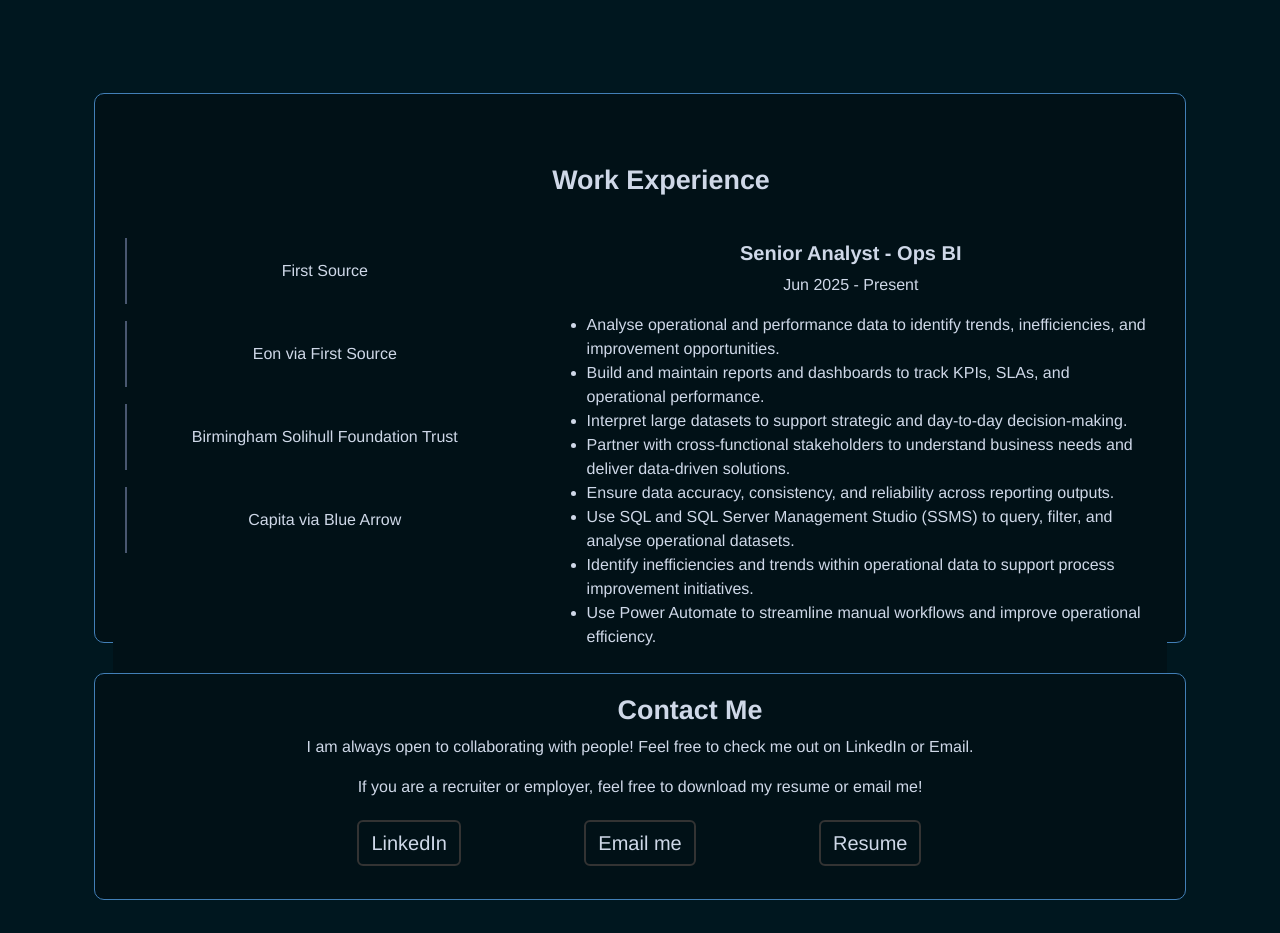
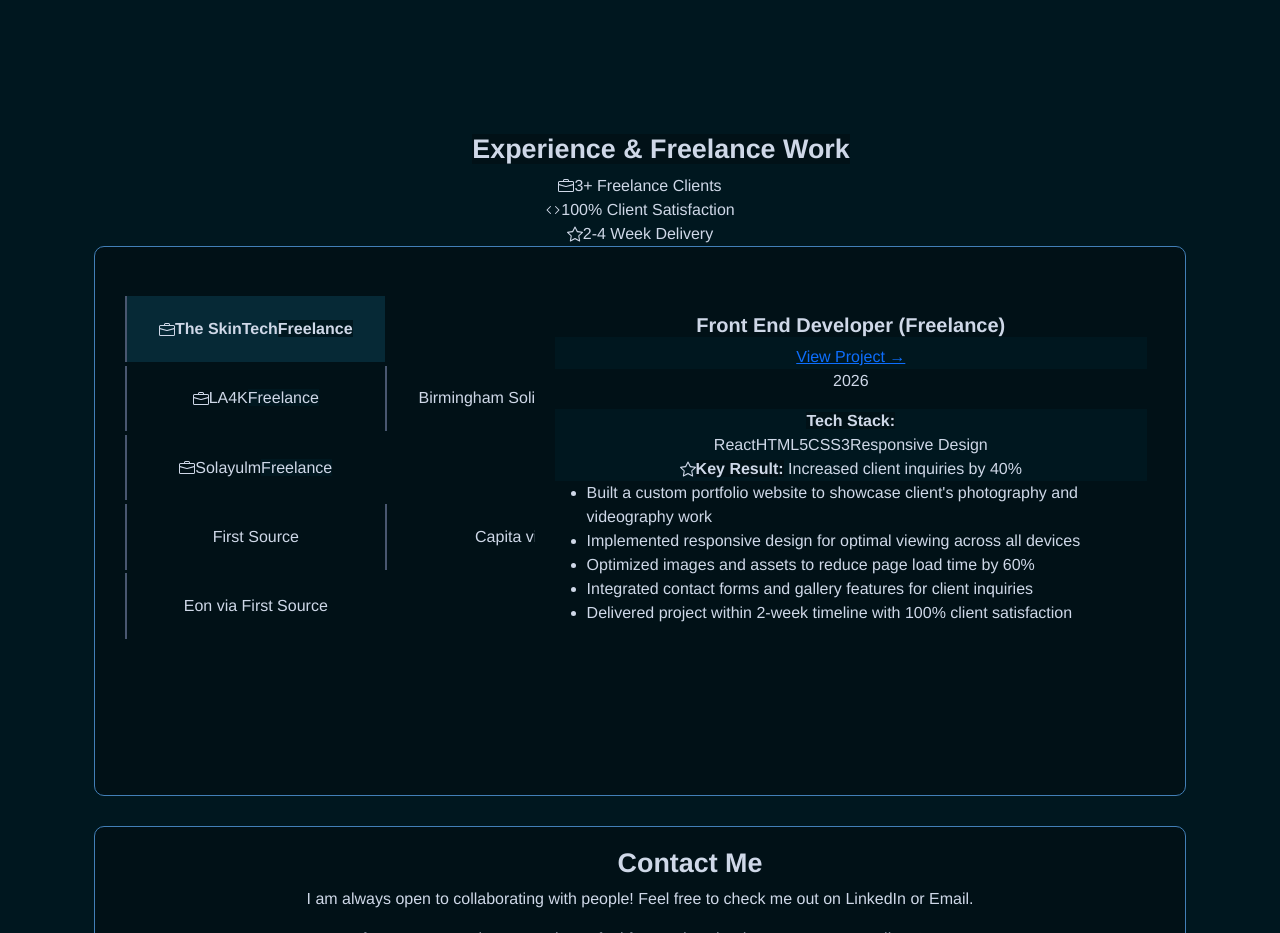
Before and after one commit to DanilleH22/portfolio, a React (Create React App) app: page / in a window 1280 px wide. Shown: the part 8980-9913 px from the top of the page. Built offline with nearby package versions, Linux system fonts and the light colour scheme.

Commit message:
Update experience to show freelance experiences

```diff
--- a/src/pages/Experience.js
+++ b/src/pages/Experience.js
@@ -4,19 +4,70 @@ import Nav from 'react-bootstrap/Nav';
 import Row from 'react-bootstrap/Row';
 import Tab from 'react-bootstrap/Tab';
 import styles from "../styles/Experience.module.css";
-import { useState } from 'react';
+import { useState, useEffect } from 'react';
 import ScrollAnimation from '../components/ScrollAnimation';
+import { Briefcase, Code, Star } from 'react-bootstrap-icons';;
 
 function Experience() {
 
+  // NEW: Freelance/Client work data (connects to your projects)
+  const freelanceData = [
+    {
+      job: "The SkinTech",
+      role: "Front End Developer (Freelance)",
+      description: [
+        "Built a custom portfolio website to showcase client's photography and videography work",
+        "Implemented responsive design for optimal viewing across all devices",
+        "Optimized images and assets to reduce page load time by 60%",
+        "Integrated contact forms and gallery features for client inquiries",
+        "Delivered project within 2-week timeline with 100% client satisfaction"
+      ],
+      date: "2026",
+      projectLink: "https://skintech-website.webflow.io/",
+      technologies: ["React", "HTML5", "CSS3", "Responsive Design"],
+      result: "Increased client inquiries by 40%",
+      isFreelance: true
+    },
+    {
+      job: "LA4K",
+      role: "Front End Developer (Freelance)",
+      description: [
+        "Built a custom portfolio website to showcase client's photography and videography work",
+        "Implemented responsive design for optimal viewing across all devices",
+        "Optimized images and assets to reduce page load time by 60%",
+        "Integrated contact forms and gallery features for client inquiries",
+        "Delivered project within 2-week timeline with 100% client satisfaction"
+      ],
+      date: "2026",
+      projectLink: "https://la4k.co.uk",
+      technologies: ["React", "HTML5", "CSS3", "Responsive Design"],
+      result: "Increased client inquiries by 40%",
+      isFreelance: true
+    },
+    {
+      job: "Solayulm",
+      role: "Full Stack Developer (Freelance)",
+      description: [
+        "Developed a sustainability-focused blog platform to scale from 100 to 10,000 monthly visitors",
+        "Implemented SEO best practices improving search ranking by 85%",
+        "Created responsive layouts and optimized performance across devices",
+        "Built custom React components for dynamic content display",
+        "Provided ongoing maintenance and feature updates post-launch"
+      ],
+      date: "2026",
+      projectLink: "https://solayulm.co.uk",
+      technologies: ["React", "HTML5", "CSS3", "SEO Optimization"],
+      result: "Bounce rate decreased by 45%",
+      isFreelance: true
+    }
+  ];
 
-
-  let data = [
+  // Your existing employment data
+  let employmentData = [
     {
       job: "First Source",
       role: "Senior Analyst - Ops BI",
       description: [
-
         "Analyse operational and performance data to identify trends, inefficiencies, and improvement opportunities.",
         "Build and maintain reports and dashboards to track KPIs, SLAs, and operational performance.",
         "Interpret large datasets to support strategic and day-to-day decision-making.",
@@ -26,42 +77,59 @@ function Experience() {
         "Identify inefficiencies and trends within operational data to support process improvement initiatives.",
         "Use Power Automate to streamline manual workflows and improve operational efficiency.",
       ],
-                date: "Jun 2025 - Present"
+      date: "Jun 2025 - Present",
+      isFreelance: false
     },
     {
       job: "Eon via First Source",
       role: "Customer Service Representative",
       description: [
-                  "Managed and updated customer information in company database, ensuring accuracy and data integrity." ,
+        "Managed and updated customer information in company database, ensuring accuracy and data integrity.",
         "Created and maintained documentation for common customer issues.",
         "Collaborated with the team to identify and implement process improvements that increased efficiency and customer satisfaction",
       ],
-                date: "Nov 2023-Jun 2025"
+      date: "Nov 2023 - Jun 2025",
+      isFreelance: false
     },
     {
       job: "Birmingham Solihull Foundation Trust",
       role: "Healthcare Assistant",
       description: [
-                "Analyzed patients conditions to determine appropriate mental health interventions, while implementing effective solutions for managing patient crises." ,
+        "Analyzed patients conditions to determine appropriate mental health interventions, while implementing effective solutions for managing patient crises.",
         "Collaborated with multidisciplinary team develop and implement patient care plans and communicated complex patient care information.",
         "Maintained high standards of data accuracy and documentation"
       ],
-              date: "2023-Present"
+      date: "2023 - Present",
+      isFreelance: false
     },
     {
       job: "Capita via Blue Arrow",
       role: "Screening Officer",
       description: [
-              "Reviewed large volumes of data to identify discrepancies and inconsistencies and inconsistencies.",
+        "Reviewed large volumes of data to identify discrepancies and inconsistencies.",
         "Leveraged specialized software and databases to manage and organize background check information.",
-              "Conducted reguar audits of background check procedures to ensure high standards of accuracy and reliability"
+        "Conducted regular audits of background check procedures to ensure high standards of accuracy and reliability"
       ],
-            date: "2021-2021"
+      date: "2021",
+      isFreelance: false
     },
+  ];
 
-        ]
+  // Combine freelance work FIRST, then employment
+  let data = [...freelanceData, ...employmentData];
+
   const [isMobile, setIsMobile] = useState(false);
-        const [activeIndex, setActiveIndex] = useState(null);
+  const [activeIndex, setActiveIndex] = useState(0);
+
+  // Check for mobile view
+  useEffect(() => {
+    const checkMobile = () => {
+      setIsMobile(window.innerWidth <= 768);
+    };
+    checkMobile();
+    window.addEventListener('resize', checkMobile);
+    return () => window.removeEventListener('resize', checkMobile);
+  }, []);
 
   return (
     <Container fluid className={styles.Container}>
@@ -70,12 +138,34 @@ function Experience() {
         visible: { opacity: 1, x: 0, transition: { duration: 1 } }
       }}>
 
-  <Tab.Container defaultActiveKey="0">
+         <h1 className={styles.JobHeader}>
+                <strong className={styles.strongHeader}>Experience & Freelance Work</strong>
+              </h1>
 
+         {/* NEW: Summary stats for freelance work */}
+              <div className={styles.freelanceSummary}>
+                <div className={styles.summaryItem}>
+                  <Briefcase className={styles.summaryIcon} />
+                  <span>{freelanceData.length}+ Freelance Clients</span>
+                </div>
+                <div className={styles.summaryItem}>
+                  <Code className={styles.summaryIcon} />
+                  <span>100% Client Satisfaction</span>
+                </div>
+                <div className={styles.summaryItem}>
+                  <Star className={styles.summaryIcon} />
+                  <span>2-4 Week Delivery</span>
+                </div>
+              </div>
+
+        <Tab.Container activeKey={activeIndex.toString()} onSelect={(k) => setActiveIndex(parseInt(k))}>
           <div className={styles.JobBox}>
             <Col style={{ backgroundColor: '#011117' }}>
-  <h1 className={styles.JobHeader}><strong>Work Experience</strong></h1>
-    <Row className={`${styles.customRow} + mt-3 align-items-start`}>
+
+
+
+
+              <Row className={`${styles.customRow} mt-3 align-items-start`}>
                 {/* Larger Screens */}
                 {!isMobile && (
                   <>
@@ -84,10 +174,14 @@ function Experience() {
                         {data.map((item, index) => (
                           <Nav.Item
                             key={index}
-                  className={`${styles.JobName} ${activeIndex === index ? styles.active : ''}`}
+                            className={`${styles.JobName} ${activeIndex === index ? styles.active : ''} ${item.isFreelance ? styles.freelanceJob : ''}`}
                             onClick={() => setActiveIndex(index)}
                           >
-                  <Nav.Link eventKey={index.toString()} style={{ color: '#cfd8e8' }}>{item.job}</Nav.Link>
+                            <Nav.Link eventKey={index.toString()} style={{ color: '#cfd8e8' }}>
+                              {item.isFreelance && <Briefcase className={styles.navIcon} />}
+                              {item.job}
+                              {item.isFreelance && <span className={styles.freelanceBadge}>Freelance</span>}
+                            </Nav.Link>
                           </Nav.Item>
                         ))}
                       </Nav>
@@ -96,10 +190,40 @@ function Experience() {
                       <Tab.Content style={{ width: '100%', backgroundColor: '#011117' }}>
                         {data.map((item, index) => (
                           <Tab.Pane eventKey={index.toString()} key={index} className={styles.CustomPane}>
+                            <div className={styles.roleHeader}>
                               <h5><strong>{item.role}</strong></h5>
-                  <p>{item.date}</p>
-                  <ul style={{ textAlign: 'left'}}>
-                    {item.description.map((point, i) => <li key={i}>{point}</li>)}
+                              {item.isFreelance && (
+                                <a href={item.projectLink} target="_blank" rel="noopener noreferrer" className={styles.projectLink}>
+                                  View Project →
+                                </a>
+                              )}
+                            </div>
+                            <p className={styles.date}>{item.date}</p>
+
+                            {/* Show technologies for freelance work */}
+                            {item.technologies && (
+                              <div className={styles.techStack}>
+                                <strong>Tech Stack:</strong>
+                                <div className={styles.techTags}>
+                                  {item.technologies.map((tech, i) => (
+                                    <span key={i} className={styles.techTag}>{tech}</span>
+                                  ))}
+                                </div>
+                              </div>
+                            )}
+
+                            {/* Show result for freelance work */}
+                            {item.result && (
+                              <div className={styles.resultHighlight}>
+                                <Star className={styles.resultIcon} />
+                                <strong className={styles.resultIconStrong}>Key Result:</strong> {item.result}
+                              </div>
+                            )}
+
+                            <ul style={{ textAlign: 'left' }}>
+                              {item.description.map((point, i) => (
+                                <li key={i}>{point}</li>
+                              ))}
                             </ul>
                           </Tab.Pane>
                         ))}
@@ -115,21 +239,49 @@ function Experience() {
                       {data.map((item, index) => (
                         <Nav.Item
                           key={index}
-              className={`${styles.JobName} ${activeIndex === index ? styles.active : ''}`}
+                          className={`${styles.JobName} ${activeIndex === index ? styles.active : ''} ${item.isFreelance ? styles.freelanceJob : ''}`}
                           onClick={() => setActiveIndex(index)}
                         >
-                <Nav.Link eventKey={index.toString()}>{item.job}</Nav.Link>
-
+                          <Nav.Link eventKey={index.toString()}>
+                            {item.isFreelance && <Briefcase />} {item.job}
+                          </Nav.Link>
                         </Nav.Item>
                       ))}
                     </Nav>
                     <Tab.Content style={{ width: '100%' }}>
                       {data.map((item, index) => (
                         <Tab.Pane eventKey={index.toString()} key={index}>
+                          <div className={styles.roleHeader}>
                             <h5><strong>{item.role}</strong></h5>
+                            {item.isFreelance && (
+                              <a href={item.projectLink} target="_blank" rel="noopener noreferrer" className={styles.projectLink}>
+                                View Project →
+                              </a>
+                            )}
+                          </div>
                           <p>{item.date}</p>
+
+                          {item.technologies && (
+                            <div className={styles.techStack}>
+                              <strong>Tech Stack:</strong>
+                              <div className={styles.techTags}>
+                                {item.technologies.map((tech, i) => (
+                                  <span key={i} className={styles.techTag}>{tech}</span>
+                                ))}
+                              </div>
+                            </div>
+                          )}
+
+                          {item.result && (
+                            <div className={styles.resultHighlight}>
+                              <strong>✨ Result:</strong> {item.result}
+                            </div>
+                          )}
+
                           <ul>
-                  {item.description.map((point, i) => <li key={i}>{point}</li>)}
+                            {item.description.map((point, i) => (
+                              <li key={i}>{point}</li>
+                            ))}
                           </ul>
                         </Tab.Pane>
                       ))}
```
Lines whose indentation alone changed are shown as unchanged.
